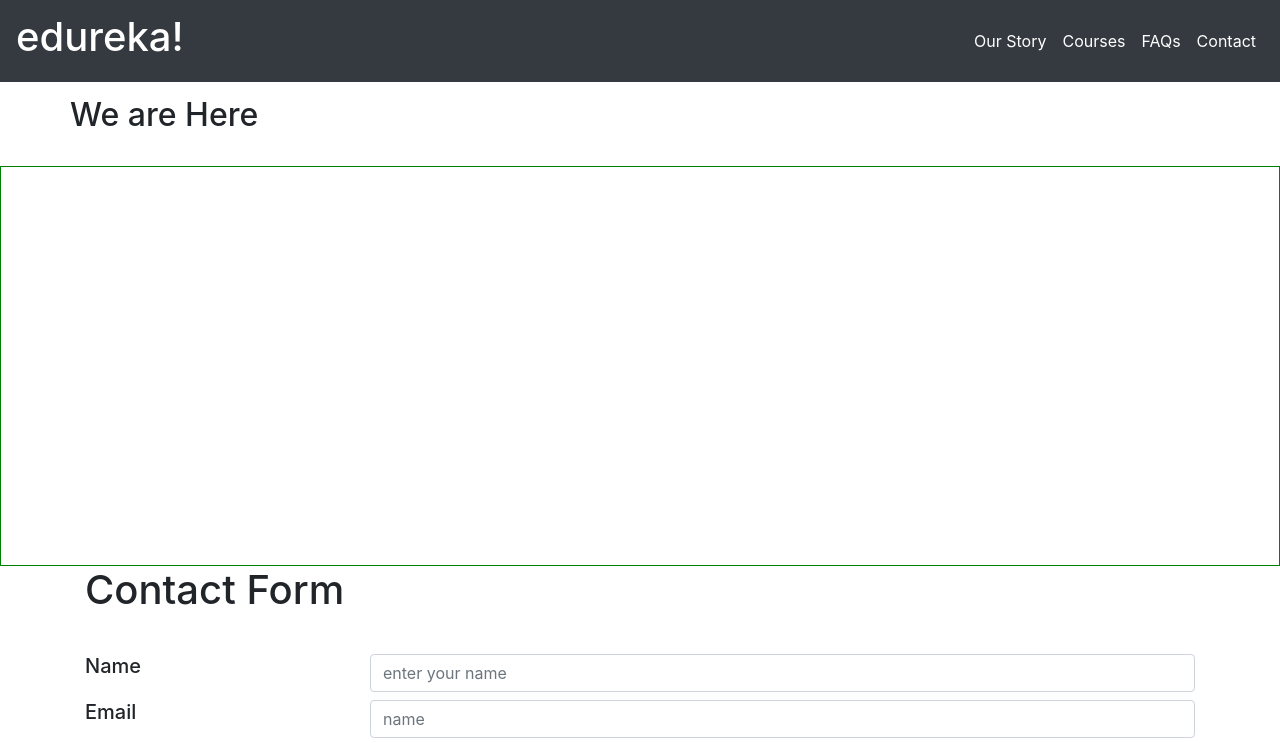
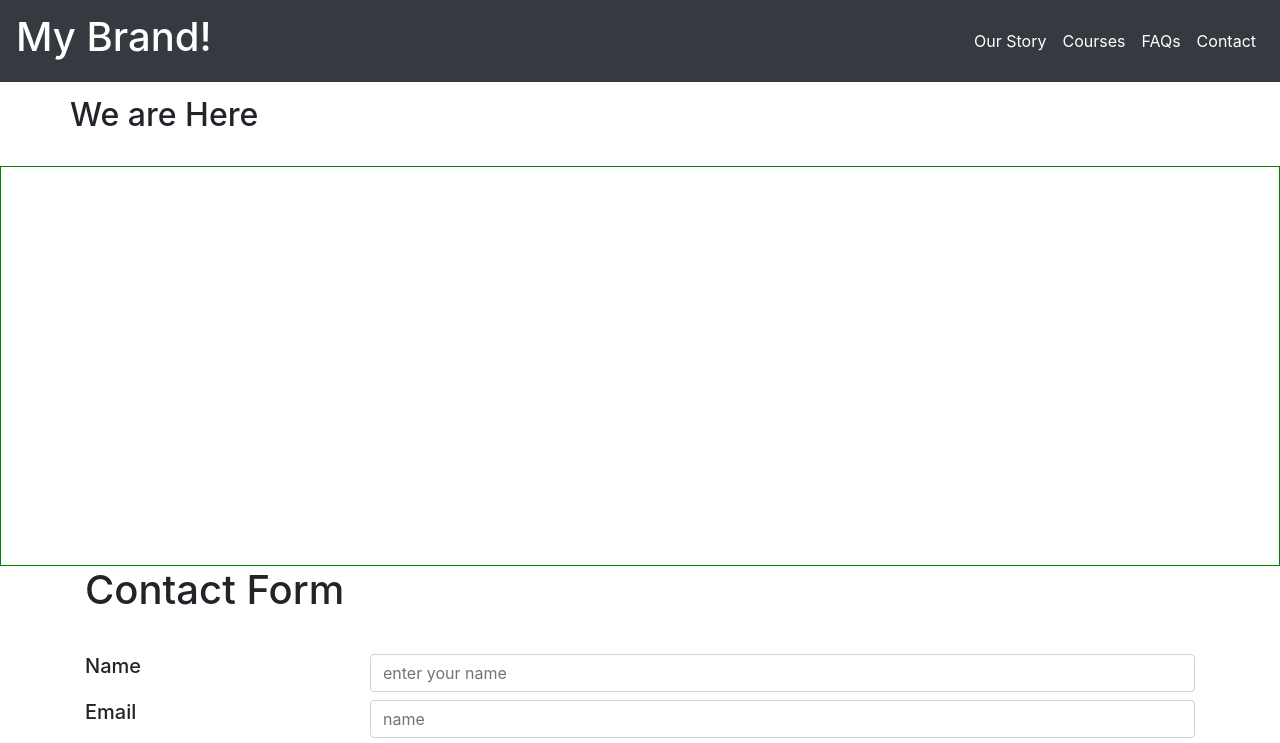
Before and after one commit to sami-colon/eLearn-template, a plain HTML site: page contact.html in a window 1280 px wide. Shown: the top 743 px of the page. Drawn offline with nearby package versions, Linux system fonts and the light colour scheme; some packages are replaced by stand-ins of ours.

Commit message:
corrected brand name mismatch on different pages

```diff
--- a/contact.html
+++ b/contact.html
@@ -30,7 +30,7 @@
     <!-- navbar -->
     <nav class="navbar navbar-expand-lg navbar-dark bg-dark fixed-top">
         <a class="navbar-brand" href="index.html">
-            <h1 class="text-white">edureka!</h1>
+            <h1 class="text-white">My Brand!</h1>
         </a>
         <button class="navbar-toggler" type="button" data-toggle="collapse" data-target="#navbarSupportedContent">
             <span class="navbar-toggler-icon text-white"></span>
```
Also changed, not shown: courses.html (+1 -1 lines), faq.html (+1 -1 lines), signup.html (+1 -1 lines), story.html (+1 -1 lines), template.html (+1 -1 lines).
